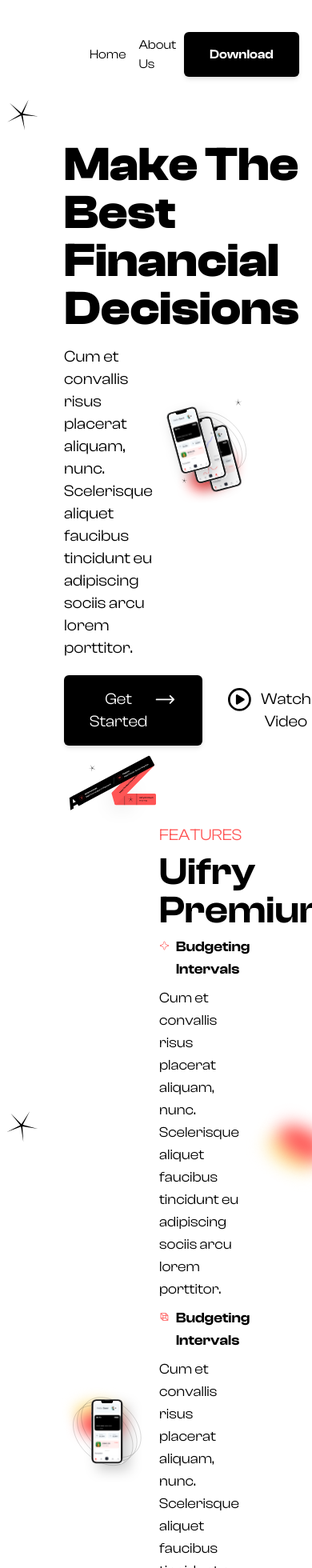
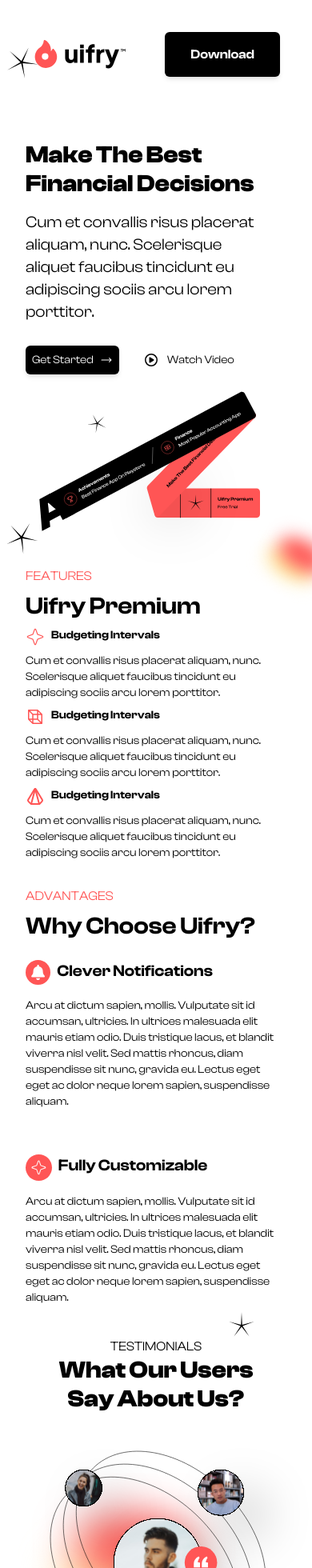
Before and after one commit to Tanishksoam/uifry, a Next.js app: page / in a window 390 px wide. Shown: the top 1960 px of the page at 80% size. Built offline with nearby package versions, Linux system fonts and the light colour scheme.

Commit message:
mobile view started

```diff
--- a/app/components/DownaloadApp.jsx
+++ b/app/components/DownaloadApp.jsx
@@ -5,12 +5,12 @@ import { FaApple } from "react-icons/fa";
 
 const DownaloadApp = () => {
   return (
-    <div className="w-full h-80vh flex justify-center items-center relative ">
+    <div className="w-[130vw]  sm:w-full h-80vh flex justify-center items-center relative ">
       <Image src={DownloadApp} alt="Logo" className="w-full" />
-      <button className="w-[15%] h-[10%] cursor-pointer group   gap-1.5 px-8 py-4 text-[#000000]  bg-[#ffffff] rounded-md hover:bg-gray-300 transition font-medium shadow-md absolute top-[69%] left-[18.2%]">
-        <div className=" w-full flex  justify-center items-center gap-2">
+      <button className="w-[15%] h-[12%] sm:h-[10%] cursor-pointer group  gap-[1px] sm:gap-1.5 sm:px-8 sm:py-4 text-[#000000]  bg-[#ffffff] rounded-sm sm:rounded-md hover:bg-gray-300 transition font-medium shadow-md absolute top-[69%] left-[18.2%]">
+        <div className=" w-full flex text-[8px] sm:text-[16px] justify-center items-center gap-2">
           Download App
-          <FaApple size="1.4rem" />
+          <FaApple className=" w-2 h-3 sm:w-8  sm:h-8" />
         </div>
       </button>
     </div>
--- a/app/components/FAQ.jsx
+++ b/app/components/FAQ.jsx
@@ -8,12 +8,17 @@ const FAQ = () => {
   const secondary = "#ffffff";
   const tertiary = "#000000";
   return (
-    <div className=" w-full flex flex-col justify-start items-start gap-2 px-24">
-      <h3 className=" text-lg text-[#ff5555]">FAQ</h3>
-      <h1 className=" w-full text-5xl font-bold flex  gap-20">
+    <div className=" w-full flex flex-col justify-start items-start gap-2 py-10 sm:py-0 px-8 sm:px-24">
+      <h3 className=" text-md sm:text-lg text-[#ff5555]">FAQ</h3>
+      <h1 className=" w-full text-3xl sm:text-5xl font-bold flex  gap-20">
         <span className="w-1/2">Frequently Asked Questions </span>
         <span>
-          <Image src={Star} width={10} height={10} className="w-10 pt-10" />
+          <Image
+            src={Star}
+            width={10}
+            height={10}
+            className="w-10 pt-16 lg:pt-10"
+          />
         </span>
       </h1>
       <div className=" w-full grid grid-flow-row grid-cols-2 ">
--- a/app/components/Faq_box.jsx
+++ b/app/components/Faq_box.jsx
@@ -5,8 +5,8 @@ const Faq_box = ({ bgcolor, textcolor, description, title }) => {
     <div
       className={` w-full bg-[${bgcolor}] text-[${textcolor}] p-4 rounded-md`}
     >
-      <h2 className=" capitalize text-xl font-medium">{title}</h2>
-      <h4>{description}</h4>
+      <h2 className=" capitalize text-sm sm:text-xl font-medium">{title}</h2>
+      <h4 className=" text-xs sm:text-lg">{description}</h4>
     </div>
   );
 };
--- a/app/components/Features.jsx
+++ b/app/components/Features.jsx
@@ -13,19 +13,19 @@ import { FaBell } from "react-icons/fa";
 
 const Features = () => {
   return (
-    <div className="w-full flex flex-col justify-start items-start gap-[-40vh] px-20">
+    <div className="w-full flex flex-col justify-start items-start gap-[-40vh] px-8 sm:px-20">
       <div className=" w-full flex justify-center items-center gap-2">
         <Image
           src={FeaturesImage1}
           alt="Logo"
           width={120}
           height={60}
-          className="w-1/2 "
+          className="w-1/2 sm:flex hidden "
         />
-        <div className="w-1/2 flex  flex-col justify-start items-start gap-2">
-          <h4 className=" text-[#FF5555] text-xl"> FEATURES</h4>
-          <h2 className=" text-5xl font-semibold">Uifry Premium</h2>
-          <div className=" w-full flex flex-col justify-start items-start gap-2 text-lg">
+        <div className="w-full sm:w-1/2 flex  flex-col justify-start items-start gap-2">
+          <h4 className=" text-[#FF5555] text-md sm:text-xl"> FEATURES</h4>
+          <h2 className=" text-3xl sm:text-5xl font-semibold">Uifry Premium</h2>
+          <div className=" w-full flex flex-col justify-start items-start gap-2 text-sm sm:text-lg">
             <div className=" w-full flex justify-start items-start gap-2 font-semibold">
               <PiStarFourLight size="1.5rem" color="#FF5555" />
               <h4>Budgeting Intervals</h4>
@@ -35,7 +35,7 @@ const Features = () => {
               faucibus tincidunt eu adipiscing sociis arcu lorem porttitor.
             </p>
           </div>
-          <div className=" w-full flex flex-col justify-start items-start gap-2 text-lg">
+          <div className=" w-full flex flex-col justify-start items-start gap-2 text-sm sm:text-lg">
             <div className=" w-full flex justify-start items-start gap-2 font-semibold ">
               <PiCubeTransparent size="1.5rem" color="#FF5555" />
               <h4>Budgeting Intervals</h4>
@@ -45,7 +45,7 @@ const Features = () => {
               faucibus tincidunt eu adipiscing sociis arcu lorem porttitor.
             </p>
           </div>
-          <div className=" w-full flex flex-col justify-start items-start gap-2 text-lg">
+          <div className=" w-full flex flex-col justify-start items-start gap-2 text-sm sm:text-lg">
             <div className=" w-full flex justify-start items-start gap-2 font-semibold">
               <TbHexagonalPyramid size="1.5rem" color="#FF5555" />
               <h4>Budgeting Intervals</h4>
@@ -57,7 +57,7 @@ const Features = () => {
           </div>
         </div>
       </div>
-      <div className="w-full flex justify-center items-end pr-28 rotate-45">
+      <div className="w-full hidden sm:flex justify-center items-end pr-28 rotate-45">
         {" "}
         <Image src={Star} className="w-14" />
       </div>
@@ -67,13 +67,15 @@ const Features = () => {
           alt="Logo"
           width={120}
           height={60}
-          className="w-1/2 "
+          className="w-1/2  sm:flex hidden"
         />
 
-        <div className="w-1/2 flex  flex-col justify-start items-start gap-2 pl-10">
-          <h4 className=" text-[#FF5555] text-xl"> ADVANTAGES</h4>
-          <h2 className=" text-5xl font-semibold">Why Choose Uifry?</h2>
-          <div className=" w-full flex flex-col justify-start items-start gap-2 py-2 text-lg">
+        <div className="w-fullw-1/2 flex  flex-col justify-start items-start gap-2 py-8 sm:py-0 sm:pl-10">
+          <h4 className=" text-[#FF5555] text-md sm:text-xl"> ADVANTAGES</h4>
+          <h2 className=" text-3xl sm:text-5xl font-semibold">
+            Why Choose Uifry?
+          </h2>
+          <div className=" w-full flex flex-col justify-start items-start gap-2 py-2 text-sm sm:text-lg">
             <div className=" w-full flex justify-start items-start gap-2 font-semibold py-2">
               <div className="w-auto rounded-full bg-[#ff5555] p-[6px] flex justify-center items-center ">
                 <FaBell size="1.2rem" color="#ffffff" />
@@ -98,10 +100,10 @@ const Features = () => {
           alt="Logo"
           width={120}
           height={60}
-          className="w-1/2 "
+          className="w-1/2 hidden sm:flex "
         />
-        <div className="w-1/2 flex  flex-col justify-start items-start gap-2 pr-10">
-          <div className=" w-full flex flex-col justify-start items-start gap-2 py-2 text-lg">
+        <div className="w-full sm:w-1/2 flex  flex-col justify-start items-start gap-2  sm:pr-10">
+          <div className=" w-full flex flex-col justify-start items-start gap-2 py-2 text-sm sm:text-lg">
             <div className=" w-full flex justify-start items-start gap-2 font-semibold py-2">
               <div className="w-auto rounded-full bg-[#ff5555] p-[6px] flex justify-center items-center ">
                 <PiStarFourLight size="1.3rem" color="#ffffff" />
@@ -120,9 +122,9 @@ const Features = () => {
           </div>
         </div>
       </div>
-      <div className="w-full flex justify-end items-end pr-28">
+      <div className="w-full flex justify-end items-end pr-10 sm:pr-28">
         {" "}
-        <Image src={Star} className="w-14" />
+        <Image src={Star} className=" w-8 sm:w-10 lg:w-14" />
       </div>
     </div>
   );
--- a/app/components/Hero.jsx
+++ b/app/components/Hero.jsx
@@ -6,10 +6,10 @@ import { FaRegCirclePlay } from "react-icons/fa6";
 
 const Hero = () => {
   return (
-    <div className=" w-full flex justify-center items-center gap-1 px-20 ">
-      <div className="w-1/2 flex flex-col justify-center items-center gap-2 pt-20">
+    <div className=" w-full flex justify-start sm:justify-center items-center gap-1 px-8 sm:px-20 ">
+      <div className=" w-[90%] sm:w-1/2 flex flex-col justify-start sm:justify-center items-center gap-2 pt-20">
         <div className="w-full flex flex-col items-start justify-center gap-4">
-          <div className=" w-full flex font-bold text-6xl">
+          <div className=" w-full flex font-bold text-3xl sm:text-6xl">
             <h1>Make The Best Financial Decisions</h1>
           </div>
           <div className="w-full flex font-normal text-xl">
@@ -18,16 +18,16 @@ const Hero = () => {
               faucibus tincidunt eu adipiscing sociis arcu lorem porttitor.
             </h4>
           </div>
-          <div className=" w-full flex justify-start items-center font-normal text-xl">
-            <button className="cursor-pointer  group relative flex gap-2 px-8 py-4 bg-[#000000]  text-[#ffffff] rounded-md hover:bg-opacity-70 transition  shadow-md">
+          <div className=" w-full flex justify-start items-center font-normal text-sm sm:text-xl">
+            <button className="cursor-pointer  group relative flex gap-2 p-2 sm:px-8 sm:py-4 bg-[#000000]  text-[#ffffff] rounded-md hover:bg-opacity-70 transition  shadow-md">
               <div>Get Started</div>
               <div className="flex justify-center items-baseline ">
-                <HiArrowLongRight size="1.8rem" />
+                <HiArrowLongRight className=" w-4 h-5 sm:w-8  sm:h-8" />
               </div>
             </button>
             <button className="cursor-pointer group relative flex gap-3 px-8 py-4 bg-transparent  text-[#000000] rounded-md hover:bg-opacity-70 transition ">
               <div className="flex justify-center items-baseline py-1 ">
-                <FaRegCirclePlay size="1.8rem" />
+                <FaRegCirclePlay className=" w-4 h-5 sm:w-8  sm:h-8" />
               </div>
               <div className="flex justify-center items-baseline py-1">
                 Watch Video
@@ -39,7 +39,7 @@ const Hero = () => {
           <Image src={HeroStrap} alt="Hero Strap" width={500} height={350} />
         </div>
       </div>
-      <div className="w-1/2 flex flex-col justify-start items-start overflow-visible relative">
+      <div className="w-1/2 hidden sm:flex flex-col justify-start items-start overflow-visible relative">
         <Image src={HeroImage} alt="Hero Image" width={700} height={600} />
       </div>
     </div>
--- a/app/components/Testimonials.jsx
+++ b/app/components/Testimonials.jsx
@@ -5,16 +5,16 @@ import { Testimonail, Profile } from "../../public/assets";
 const Testimonials = () => {
   return (
     <div className="w-full flex flex-col justify-center items-center">
-      <div className="text-lg">TESTIMONIALS</div>
-      <div className="w-1/2 text-5xl font-bold  text-center">
+      <div className=" text-md sm:text-lg">TESTIMONIALS</div>
+      <div className="w-full sm:w-1/2 text-3xl sm:text-5xl font-bold  text-center">
         <p>What Our Users </p>
         <p>Say About Us? </p>
       </div>
-      <div className="w-full flex justify-center items-center">
-        <div className=" w-1/2 flex justify-center items-center">
+      <div className="w-full flex flex-col sm:flex-row justify-center items-center">
+        <div className=" w-full sm:w-1/2  flex justify-center items-center">
           <Image src={Testimonail} alt="Testimonial" className="w-full" />
         </div>
-        <div className=" w-1/2 flex flex-col justify-start items-start gap-4 top-0 pr-20 ">
+        <div className="w-full sm:w-1/2 flex flex-col justify-start items-start gap-4 top-0 px-8 sm:pr-20 ">
           <h2 className=" text-3xl font-semibold capitalize">
             the best financial accounting app ever!
           </h2>
--- a/app/components/navbar.jsx
+++ b/app/components/navbar.jsx
@@ -4,12 +4,18 @@ import { Logo } from "../../public/assets";
 
 const Navbar = () => {
   return (
-    <div className="w-full flex  justify-between items-center bg-transparent pl-20 pr-40">
+    <div className="w-full flex  justify-between items-center bg-transparent px-10 md:pl-20 md:pr-40">
       <div className=" w-full flex justify-start items-center gap-8">
         <div>
-          <Image src={Logo} alt="Logo" width={120} height={60} />
+          <Image
+            src={Logo}
+            alt="Logo"
+            width={120}
+            height={60}
+            className="w-[120px]"
+          />
         </div>
-        <div className=" w-full flex justify-start items-start">
+        <div className=" w-full hidden sm:flex justify-start items-start">
           <ul className="w-full flex justify-start items-center gap-4 font-normal]">
             <li className=" hover:font-semibold hover:text-[#FF5555] cursor-pointer">
               Home
```
